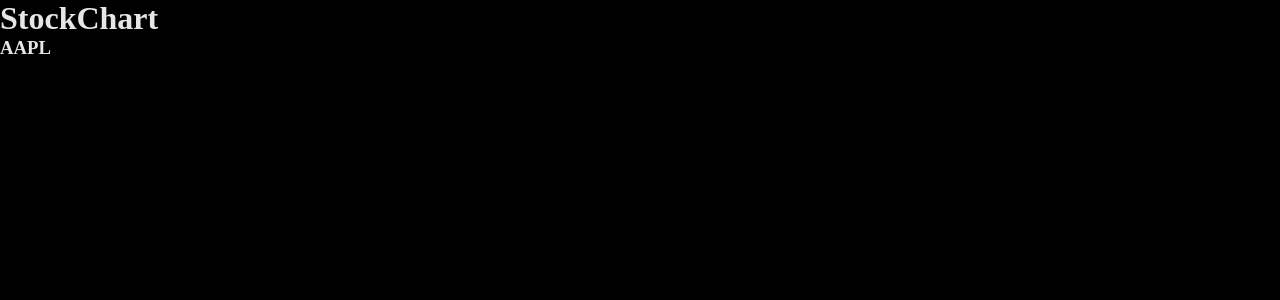
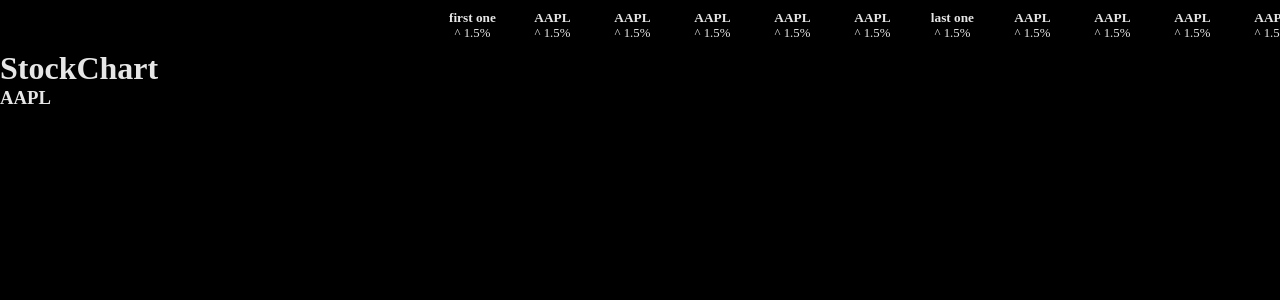
Before and after one commit to cogrod17/Stock-View, a React (Create React App) app in the folder client/: page / in a window 1280 px wide. Shown: the top 300 px of the page. Built offline with nearby package versions, Linux system fonts and the light colour scheme; no server answers.

Commit message:
animated header

```diff
--- a/client/src/components/App.js
+++ b/client/src/components/App.js
@@ -2,6 +2,7 @@
 //import CandleChart from "./CandleChart";
 import "./app.css";
 import LineChart from "./LineChart";
+import Header from "./Header";
 import useStock from "../hooks/useStock";
 
 const App = () => {
@@ -13,6 +14,7 @@
 
   return (
     <div className="app">
+      <Header x={"first"} />
       <h1>StockChart</h1>
       {stock && <h3>{stock.symbol}</h3>}
       {/*<CandleChart stock={stock} />*/}
--- /dev/null
+++ b/client/src/components/Header.js
@@ -0,0 +1,65 @@
+import React from "react";
+
+const Header = ({ x }) => {
+  return (
+    <div className="header-container">
+      <div className={`ticker-wrap`}>
+        <div className="header-ticker">
+          <h5>first one</h5>
+          <p>^ 1.5%</p>
+        </div>
+        <div className="header-ticker">
+          <h5>AAPL</h5>
+          <p>^ 1.5%</p>
+        </div>
+        <div className="header-ticker">
+          <h5>AAPL</h5>
+          <p>^ 1.5%</p>
+        </div>
+        <div className="header-ticker">
+          <h5>AAPL</h5>
+          <p>^ 1.5%</p>
+        </div>
+        <div className="header-ticker">
+          <h5>AAPL</h5>
+          <p>^ 1.5%</p>
+        </div>
+        <div className="header-ticker">
+          <h5>AAPL</h5>
+          <p>^ 1.5%</p>
+        </div>
+        <div className="header-ticker">
+          <h5>last one</h5>
+          <p>^ 1.5%</p>
+        </div>
+
+        <div className="header-ticker">
+          <h5>AAPL</h5>
+          <p>^ 1.5%</p>
+        </div>
+        <div className="header-ticker">
+          <h5>AAPL</h5>
+          <p>^ 1.5%</p>
+        </div>
+        <div className="header-ticker">
+          <h5>AAPL</h5>
+          <p>^ 1.5%</p>
+        </div>
+        <div className="header-ticker">
+          <h5>AAPL</h5>
+          <p>^ 1.5%</p>
+        </div>
+        <div className="header-ticker">
+          <h5>AAPL</h5>
+          <p>^ 1.5%</p>
+        </div>
+        <div className="header-ticker">
+          <h5>AAPL</h5>
+          <p>^ 1.5%</p>
+        </div>
+      </div>
+    </div>
+  );
+};
+
+export default Header;
--- a/client/src/components/LineChart.js
+++ b/client/src/components/LineChart.js
@@ -5,6 +5,7 @@
 
 const LineChart = ({ stock }) => {
   const ref = useRef();
+
   useEffect(() => {
     if (!stock) return;
     makeLineChart(stock);
@@ -13,6 +14,18 @@
   const makeLineChart = async (stock) => {
     if (!stock) return;
 
+    const data = JSON.parse(localStorage.getItem("data"))
+      .slice(30)
+      .map((d) => {
+        return {
+          datetime: new Date(d.datetime),
+          close: d.close,
+        };
+      })
+      .sort((a, b) => a.datetime - b.datetime);
+
+    let color =
+      data[0].close > data[data.length - 1].close ? "red" : "greenyellow";
     const height = ref.current.clientHeight;
     const width = ref.current.clientWidth;
 
@@ -23,16 +36,6 @@
       .attr("viewBox", `0 0 ${width + 50} ${height + 20}`)
       .append("g")
       .attr("transform", `translate(${margin.left},${margin.top})`);
-
-    const data = JSON.parse(localStorage.getItem("data"))
-      .slice(30)
-      .map((d) => {
-        return {
-          datetime: new Date(d.datetime),
-          close: d.close,
-        };
-      })
-      .sort((a, b) => a.datetime - b.datetime);
 
     const x = d3
       .scaleTime()
@@ -67,7 +70,7 @@
 
     lg.append("stop")
       .attr("offset", "0%")
-      .style("stop-color", "greenyellow")
+      .style("stop-color", color)
       .style("stop-opacity", 0.9);
 
     lg.append("stop")
@@ -95,7 +98,7 @@
     svg
       .append("path")
       .datum(data)
-      .attr("stroke", "greenyellow")
+      .attr("stroke", color)
       .attr("fill", "none")
       .attr("stroke-width", 1.5)
       .attr(
@@ -114,6 +117,12 @@
       .attr("r", 6.6)
       .style("opacity", 0);
 
+    const date = svg
+      .append("g")
+      .append("text")
+      .attr("fill", "white")
+      .attr("transform", `translate(${width / 2}, -20)`);
+
     const focusText = svg
       .append("g")
       .append("text")
@@ -125,6 +134,7 @@
     const mouseover = () => {
       focus.style("opacity", 0.9);
       focusText.style("opacity", 0.9);
+      date.style("opacity", 0.9);
     };
 
     const bisect = d3.bisector((d) => d.datetime).right;
@@ -134,14 +144,12 @@
       let i = bisect(data, x0);
       let d = data[i];
 
+      date.html(`${d3.utcFormat("%b %d, %Y")(d.datetime)}`);
+
       focus.attr("cx", x(d.datetime)).attr("cy", y(d.close));
 
       focusText
-        .html(
-          `${d3.utcFormat("%m/%d/%Y")(d.datetime)}: $${d3.format(",.2f")(
-            d.close
-          )}`
-        )
+        .html(`$${d3.format(",.2f")(d.close)}`)
         .attr("x", x(d.datetime) + 15)
         .attr("y", y(d.close));
     };
@@ -149,6 +157,7 @@
     const mouseout = () => {
       focus.style("opacity", 0);
       focusText.style("opacity", 0);
+      date.style("opacity", 0);
     };
 
     svg
--- a/client/src/components/app.css
+++ b/client/src/components/app.css
@@ -10,6 +10,42 @@
 .app {
   max-width: 100vw;
   color: rgb(255, 255, 255, 0.9);
+}
+
+.header-container {
+  height: 50px;
+
+  margin: 0 auto;
+  overflow: hidden;
+  display: flex;
+  align-items: center;
+}
+
+.ticker-wrap {
+  display: flex;
+  animation: ticker 15s infinite linear;
+  padding-left: 100%;
+}
+
+@keyframes ticker {
+  0% {
+    transform: translateX(0%);
+  }
+  100% {
+    transform: translateX(-100%);
+  }
+}
+
+.header-ticker {
+  display: flex;
+  align-items: center;
+  flex-direction: column;
+  min-width: 80px;
+  max-width: 80px;
+}
+
+.header-ticker p {
+  font-size: 80%;
 }
 
 .svg-container {
```
